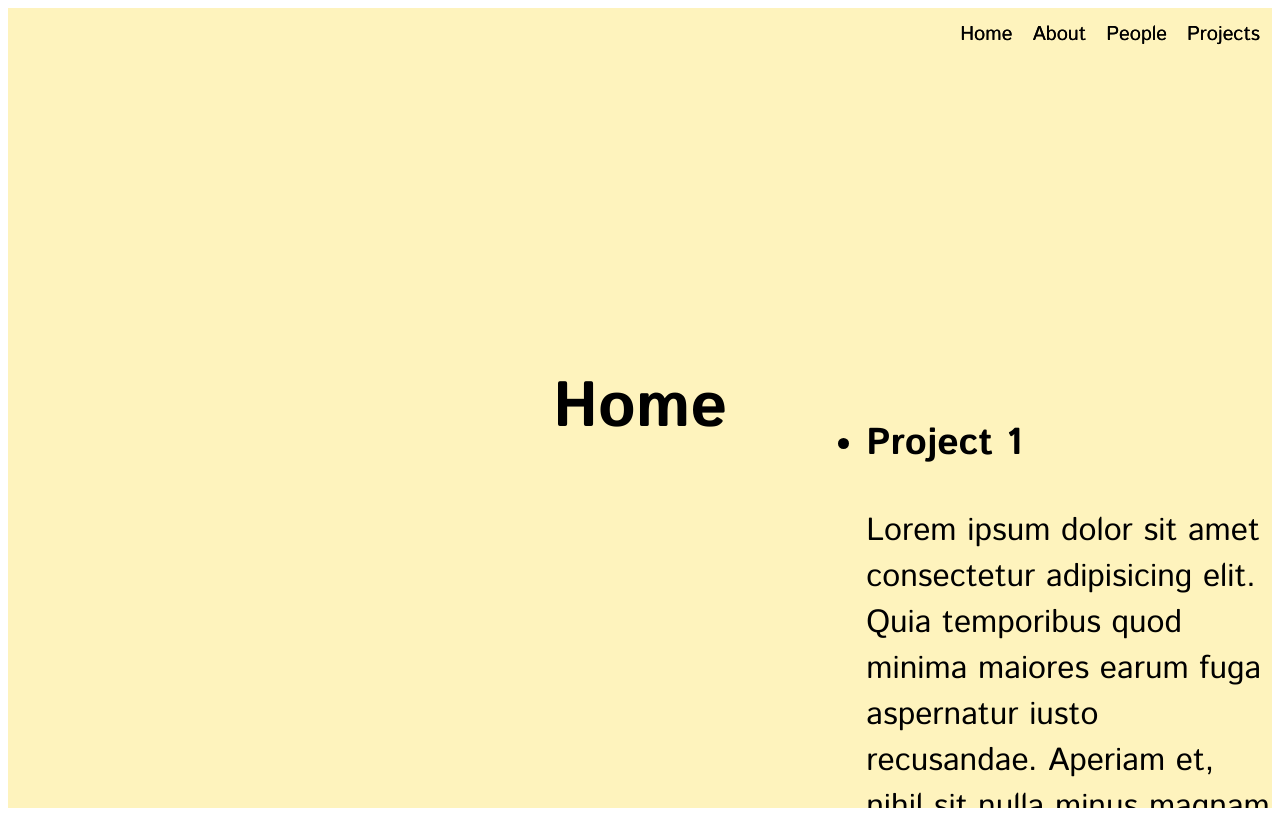
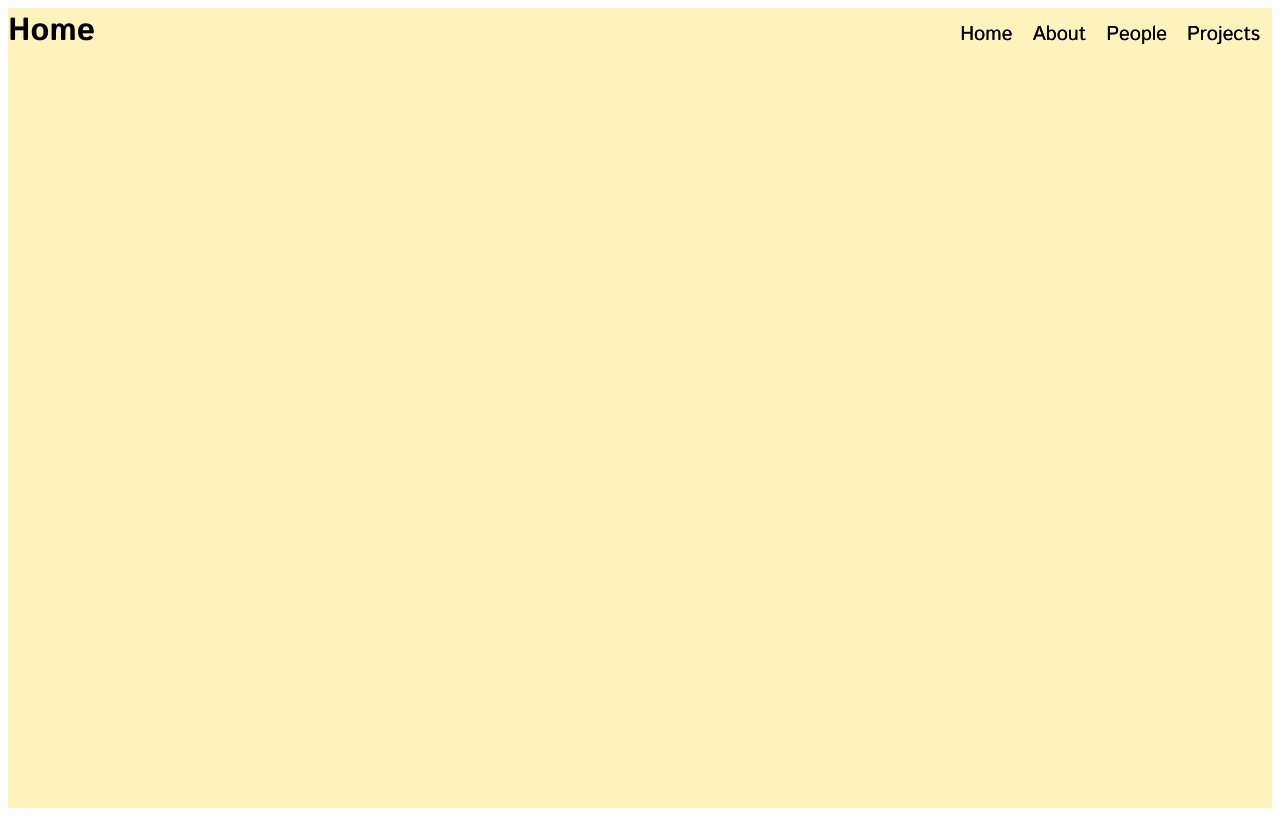
Before and after one commit to KMLA-Department-of-SW-and-Tech/dswt-front, a React (Vite) app: page / in a window 1280 px wide. Built offline with nearby package versions, Linux system fonts and the light colour scheme.

Commit message:
disable section inner style

```diff
--- a/src/App.css
+++ b/src/App.css
@@ -56,10 +56,10 @@
 .section {
   height: 100vh; /* 각 섹션이 뷰포트 전체를 차지 */
   scroll-snap-align: start; /* 스냅 정렬 시작점 */
-  display: flex;
+  /* display: flex;
   align-items: center;
   justify-content: center;
-  font-size: 2rem;
+  font-size: 2rem; */
   background-color: #f4f4f4; /* 기본 배경색 */
   border-bottom: 1px solid #ccc; /* 구분선 */
 }
--- a/src/pages/Login.tsx
+++ b/src/pages/Login.tsx
@@ -1,5 +1,5 @@
 import Nav from "../components/Nav.tsx"
-import Footer from "./Contacts.tsx"
+import Contacts from "./Contacts.tsx"
 import "./Login.css"
 
 export default function Login() {
@@ -19,7 +19,7 @@ export default function Login() {
         <div className="administrator">Administrator Only</div>
       </div>
 
-      <Footer />
+      <Contacts />
     </div>
   )
 }
```
